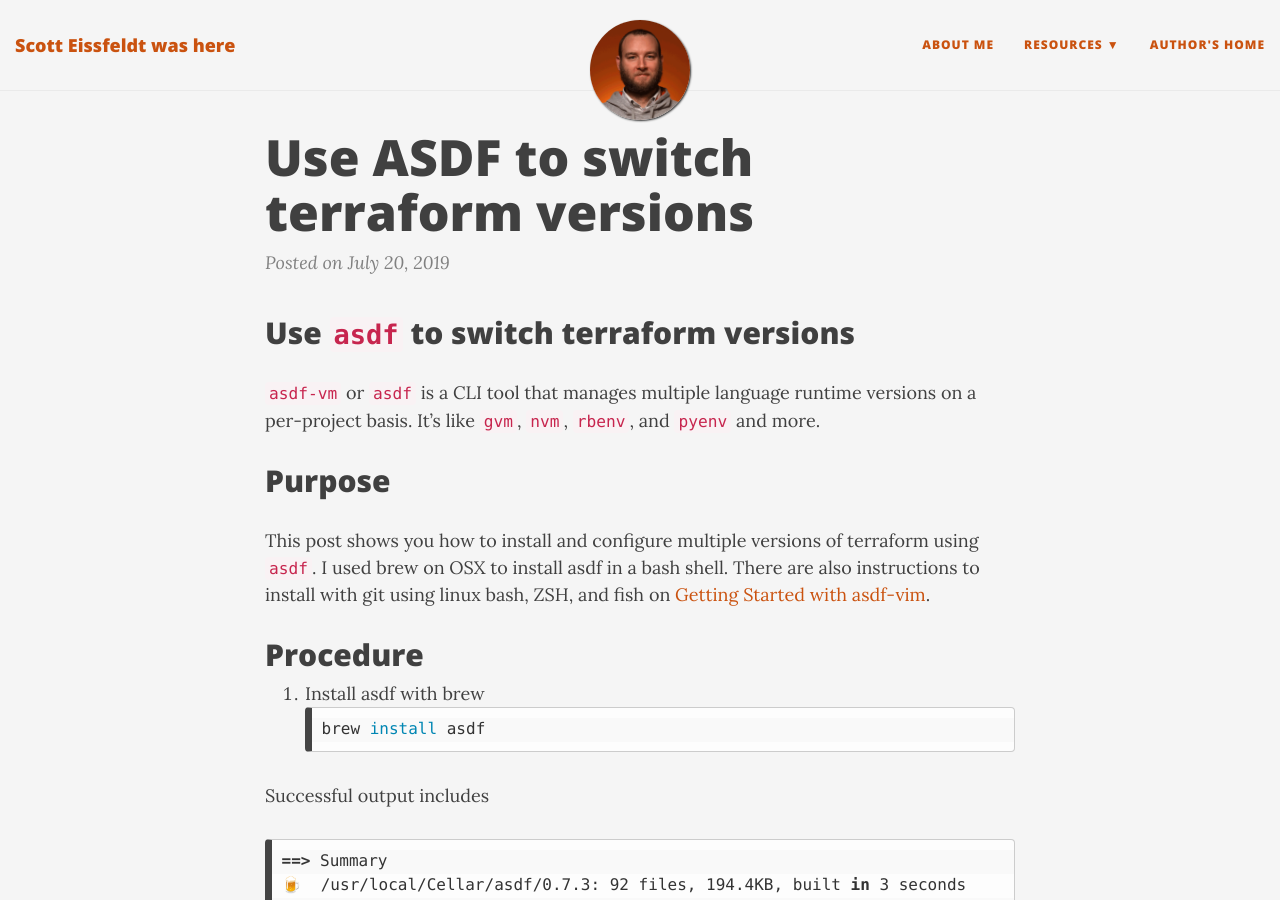
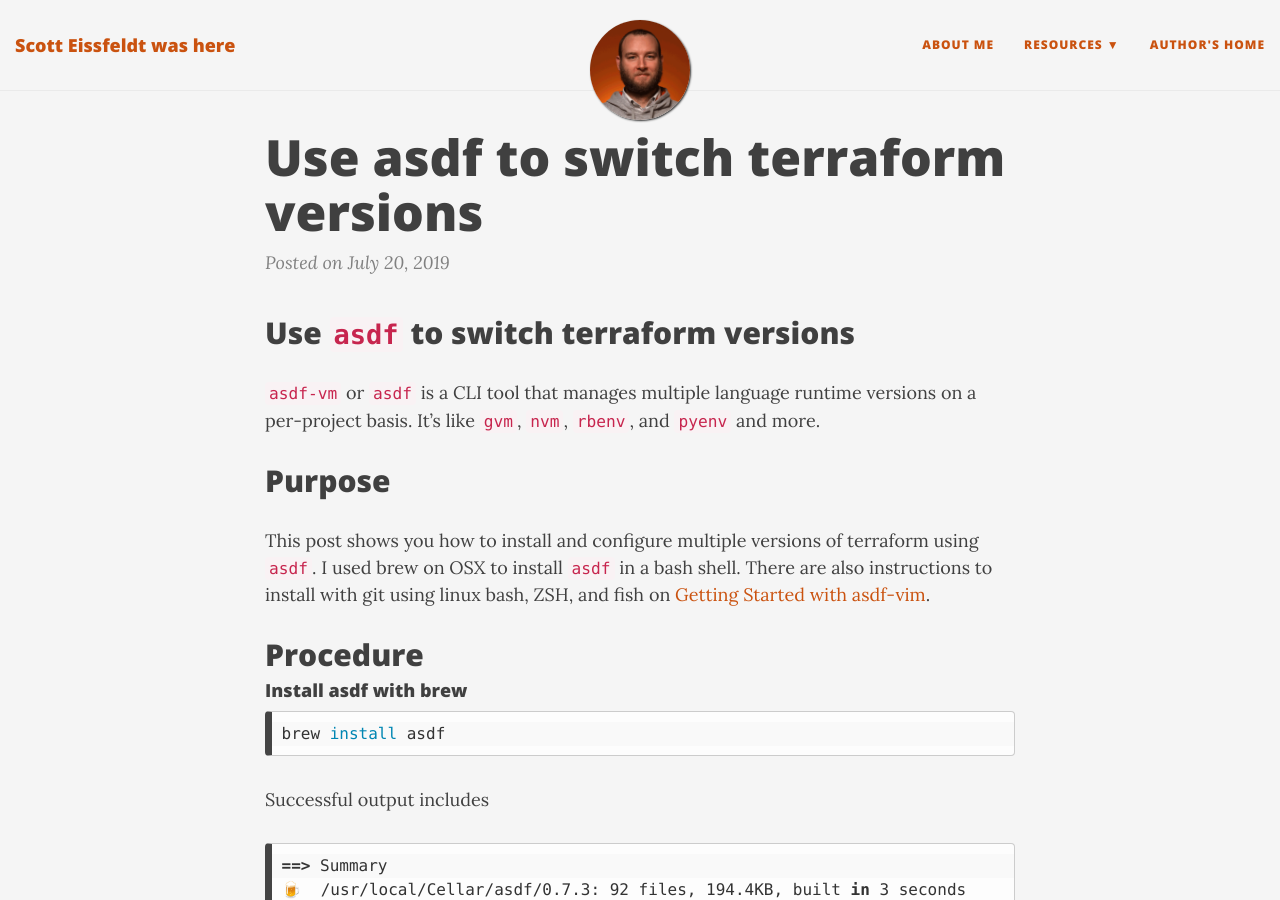
Before and after one commit to icefelt/eissfeldt_site, a Jekyll site: the page built from _posts/2019-07-20-use-asdf-to-version-terraform.md, in a window 1280 px wide and 900 px high. Built offline with Jekyll 4.4.1, drawn with Linux system fonts in a browser that asks for light colours; nearby versions of some CDN libraries; part of the change alters nothing that is shown; some of the changed text lies outside the part shown.

````diff
--- a/_posts/2019-07-20-use-asdf-to-version-terraform.md
+++ b/_posts/2019-07-20-use-asdf-to-version-terraform.md
@@ -1,6 +1,6 @@
 ---
 layout: post
-title: "Use ASDF to switch terraform versions"
+title: "Use asdf to switch terraform versions"
 date: "2019-07-20T16:49:08-08:00"
 tags:
   - terraform
@@ -11,11 +11,11 @@ tags:
 `asdf-vm` or `asdf` is a CLI tool that manages multiple language runtime versions on a per-project basis. It's like `gvm`, `nvm`, `rbenv`, and `pyenv` and more.
 
 ## Purpose
-This post shows you how to install and configure multiple versions of terraform using `asdf`. I used brew on OSX to install asdf in a bash shell. There are also instructions to install with git using linux bash, ZSH, and fish on [Getting Started with asdf-vim](https://asdf-vm.com/#/core-manage-asdf-vm).
+This post shows you how to install and configure multiple versions of terraform using `asdf`. I used brew on OSX to install `asdf` in a bash shell. There are also instructions to install with git using linux bash, ZSH, and fish on [Getting Started with asdf-vim](https://asdf-vm.com/#/core-manage-asdf-vm).
 
 ## Procedure
 
-1. Install asdf with brew
+#### Install asdf with brew
 ```bash
 brew install asdf
 ```
@@ -26,7 +26,7 @@ Successful output includes
 🍺  /usr/local/Cellar/asdf/0.7.3: 92 files, 194.4KB, built in 3 seconds
 ```
 
-2. Test for a successful instal using the asdf version command
+#### Test for a successful instal using the asdf version command
 ```bash
 asdf --version
 ```
@@ -36,7 +36,7 @@ Successful output includes a version number like this
 v0.7.3
 ```
 
-3. Configure your shell to use asdf using your .bash_profile
+#### Configure your shell to use asdf using your .bash_profile
 ```bash
 echo -e '\n. $(brew --prefix asdf)/asdf.sh' >> ~/.bash_profile
 echo -e '\n. $(brew --prefix asdf)/etc/bash_completion.d/asdf.bash' >> ~/.bash_profile
@@ -55,7 +55,7 @@ env | grep -ir asdf
 (standard input):PATH=/Users/scott/.asdf/shims:/usr/local/opt/asdf/bin:/Users/scott/.gem/ruby/2.6.0/bin:/Users/scott/.rbenv/shims:/usr/local/opt/ruby/bin:/Users/scott/anaconda3/bin:/usr/local/bin:/usr/local/sbin:/usr/local/bin:/usr/bin:/bin:/usr/sbin:/sbin:/Users/scott/bin
 ```
 
-4. Install dependencies for plugins
+#### Install dependencies for plugins
 ```bash
 brew install \
   coreutils automake autoconf openssl \
@@ -79,7 +79,7 @@ asdf plugin-add terraform https://github.com/Banno/asdf-hashicorp.git
 ```
 Successful output includes `Cloning` from the reop and `Unpacking` the objects
 ```bash
-Sat Jul 27 08:04:08 scott@Scotts-MacBook-Pro ~/code/vernonpta $ asdf plugin-add terraform https://github.com/Banno/asdf-hashicorp.git
+asdf plugin-add terraform https://github.com/Banno/asdf-hashicorp.git
 Cloning into '/Users/scott/.asdf/plugins/terraform'...
 remote: Enumerating objects: 1, done.
 remote: Counting objects: 100% (1/1), done.
````
Also changed, not shown: 10 other files.
